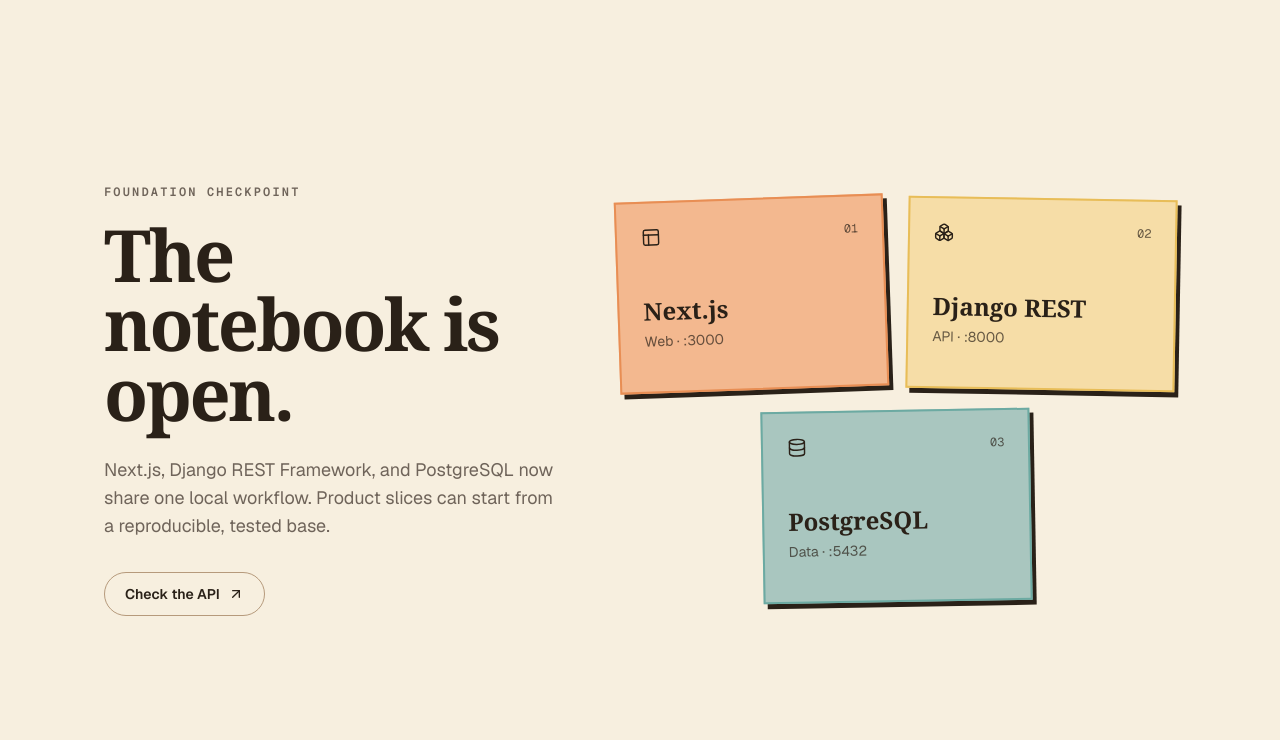
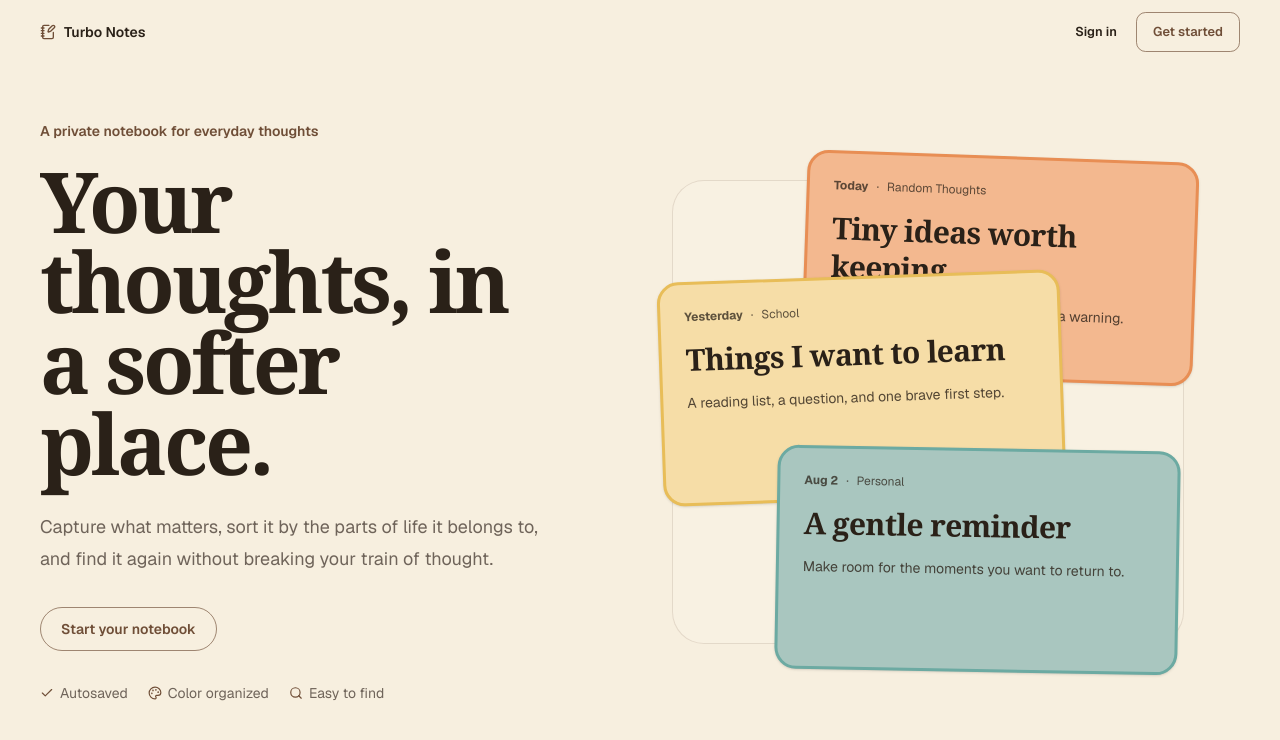
Before and after one commit to CamiloAguilarL/notetaker-turbo-ai, a Next.js app in the folder apps/web/: page / in a window 1280 px wide. Shown: the top 740 px of the page. Built offline with nearby package versions, Linux system fonts and the light colour scheme; no server answers.

Commit message:
feat(web): add public product landing

```diff
--- a/apps/web/src/app/page.tsx
+++ b/apps/web/src/app/page.tsx
@@ -1,86 +1,134 @@
-import { ArrowUpRight, Boxes, Database, PanelsTopLeft } from "lucide-react";
+import type { LucideIcon } from "lucide-react";
+import { Check, NotebookPen, Palette, Search } from "lucide-react";
+import Link from "next/link";
 
 import { Button } from "@/components/ui/button";
+import { getCurrentUser } from "@/lib/api/server";
+import { cn } from "@/lib/utils";
 
-const services = [
+const benefits: Array<{ label: string; icon: LucideIcon }> = [
+  { label: "Autosaved", icon: Check },
+  { label: "Color organized", icon: Palette },
+  { label: "Easy to find", icon: Search },
+];
+
+const previewNotes = [
   {
-    name: "Next.js",
-    detail: "Web · :3000",
-    icon: PanelsTopLeft,
-    tone: "bg-note-random border-note-random-border",
-    rotation: "-rotate-2",
+    category: "Random Thoughts",
+    date: "Today",
+    title: "Tiny ideas worth keeping",
+    body: "The best thoughts rarely arrive with a warning.",
+    className:
+      "bg-note-random border-note-random-border top-2 right-1 w-[76%] rotate-2 sm:right-5 sm:w-[68%]",
   },
   {
-    name: "Django REST",
-    detail: "API · :8000",
-    icon: Boxes,
-    tone: "bg-note-school border-note-school-border",
-    rotation: "rotate-1",
+    category: "School",
+    date: "Yesterday",
+    title: "Things I want to learn",
+    body: "A reading list, a question, and one brave first step.",
+    className:
+      "bg-note-school border-note-school-border top-32 left-0 w-[78%] -rotate-2 sm:left-5 sm:w-[70%]",
   },
   {
-    name: "PostgreSQL",
-    detail: "Data · :5432",
-    icon: Database,
-    tone: "bg-note-personal border-note-personal-border",
-    rotation: "-rotate-1",
+    category: "Personal",
+    date: "Aug 2",
+    title: "A gentle reminder",
+    body: "Make room for the moments you want to return to.",
+    className:
+      "bg-note-personal border-note-personal-border right-3 bottom-1 w-[78%] rotate-1 sm:right-9 sm:w-[70%]",
   },
 ] as const;
 
-export default function Home() {
-  const apiUrl =
-    process.env.NEXT_PUBLIC_API_URL ?? "http://localhost:8000/api/v1";
+export default async function Home() {
+  const user = await getCurrentUser().catch(() => null);
+  const primaryHref = user ? "/notes" : "/register";
+  const primaryLabel = user ? "Continue to your notes" : "Start your notebook";
 
   return (
-    <main className="mx-auto grid min-h-dvh w-full max-w-6xl items-center gap-14 px-6 py-16 lg:grid-cols-[0.9fr_1.1fr] lg:px-10">
-      <section className="max-w-xl">
-        <p className="text-muted-foreground mb-5 font-mono text-xs font-semibold tracking-[0.18em] uppercase">
-          Foundation checkpoint
+    <main className="mx-auto flex min-h-dvh w-full max-w-[82rem] flex-col px-5 pb-10 sm:px-8 lg:px-10">
+      <header className="flex min-h-16 items-center justify-between gap-4 py-2">
+        <Link
+          href="/"
+          className="focus-visible:ring-ring/40 inline-flex items-center gap-2 rounded-full text-sm font-semibold outline-none focus-visible:ring-3"
+        >
+          <NotebookPen aria-hidden="true" className="text-primary size-4" />
+          Turbo Notes
+        </Link>
+        <div className="flex items-center gap-1 sm:gap-2">
+          {!user ? (
+            <Button asChild variant="ghost" size="sm">
+              <Link href="/login">Sign in</Link>
+            </Button>
+          ) : null}
+          <Button asChild size="sm" className="sm:h-10 sm:px-4">
+            <Link href={primaryHref}>
+              {user ? "Open notebook" : "Get started"}
+            </Link>
+          </Button>
+        </div>
+      </header>
+
+      <div className="grid flex-1 items-center gap-10 py-10 lg:grid-cols-[0.9fr_1.1fr] lg:gap-16 lg:py-14">
+        <section className="max-w-2xl">
+          <p className="text-primary text-sm font-semibold">
+            A private notebook for everyday thoughts
           </p>
-        <h1 className="max-w-lg font-serif text-5xl leading-[0.96] font-semibold tracking-[-0.035em] sm:text-7xl">
-          The notebook is open.
+          <h1 className="mt-5 max-w-xl font-serif text-5xl leading-[0.96] font-semibold tracking-[-0.04em] sm:text-7xl lg:text-[5.25rem]">
+            Your thoughts, in a softer place.
           </h1>
-        <p className="text-muted-foreground mt-7 max-w-lg text-base leading-7 sm:text-lg">
-          Next.js, Django REST Framework, and PostgreSQL now share one local
-          workflow. Product slices can start from a reproducible, tested base.
+          <p className="text-muted-foreground mt-7 max-w-lg text-base leading-7 sm:text-lg sm:leading-8">
+            Capture what matters, sort it by the parts of life it belongs to,
+            and find it again without breaking your train of thought.
           </p>
-        <Button asChild variant="outline" size="lg" className="mt-8">
-          <a href={`${apiUrl}/health/`}>
-            Check the API
-            <ArrowUpRight aria-hidden="true" />
-          </a>
+
+          <Button asChild size="lg" className="mt-8">
+            <Link href={primaryHref}>{primaryLabel}</Link>
           </Button>
+
+          <ul
+            aria-label="Product benefits"
+            className="text-muted-foreground mt-8 flex flex-wrap gap-x-5 gap-y-3 text-sm"
+          >
+            {benefits.map(({ label, icon: Icon }) => (
+              <li key={label} className="flex items-center gap-1.5">
+                <Icon aria-hidden="true" className="text-primary size-3.5" />
+                {label}
+              </li>
+            ))}
+          </ul>
         </section>
 
         <section
-        aria-label="Local services"
-        className="relative mx-auto w-full max-w-xl"
+          aria-label="A preview of organized notes"
+          className="relative mx-auto h-[29rem] w-full max-w-xl sm:h-[33rem]"
         >
-        <div className="grid gap-5 sm:grid-cols-2">
-          {services.map(
-            ({ name, detail, icon: Icon, tone, rotation }, index) => (
+          <div
+            aria-hidden="true"
+            className="border-primary/15 bg-card/20 absolute inset-5 rounded-[2rem] border sm:inset-8"
+          />
+          {previewNotes.map((note) => (
             <article
-                key={name}
-                className={`min-h-48 border-2 p-6 shadow-[4px_5px_0_var(--foreground)] ${tone} ${rotation} ${index === 2 ? "sm:col-span-2 sm:mx-auto sm:w-[calc(50%-0.625rem)]" : ""}`}
+              key={note.category}
+              className={cn(
+                "absolute min-h-52 rounded-2xl border-[3px] p-5 shadow-sm sm:min-h-56 sm:p-6",
+                note.className,
+              )}
             >
-                <div className="flex items-start justify-between gap-4">
-                  <Icon
-                    aria-hidden="true"
-                    className="size-5"
-                    strokeWidth={1.75}
-                  />
-                  <span className="text-foreground/70 font-mono text-xs">
-                    0{index + 1}
-                  </span>
+              <p className="text-foreground/75 flex items-center gap-2 text-xs">
+                <span className="font-bold">{note.date}</span>
+                <span aria-hidden="true">·</span>
+                <span>{note.category}</span>
+              </p>
+              <h2 className="mt-4 max-w-xs font-serif text-2xl leading-tight font-semibold tracking-[-0.02em] sm:text-3xl">
+                {note.title}
+              </h2>
+              <p className="text-foreground/80 mt-3 max-w-sm text-sm leading-6">
+                {note.body}
+              </p>
+            </article>
+          ))}
+        </section>
       </div>
-                <h2 className="mt-12 font-serif text-2xl font-semibold">
-                  {name}
-                </h2>
-                <p className="text-foreground/70 mt-1 text-sm">{detail}</p>
-              </article>
-            ),
-          )}
-        </div>
-      </section>
     </main>
   );
 }
```
Also changed, not shown: 1 other file (tests, documents, lock files or other folders). Lines whose indentation alone changed are shown as unchanged.
